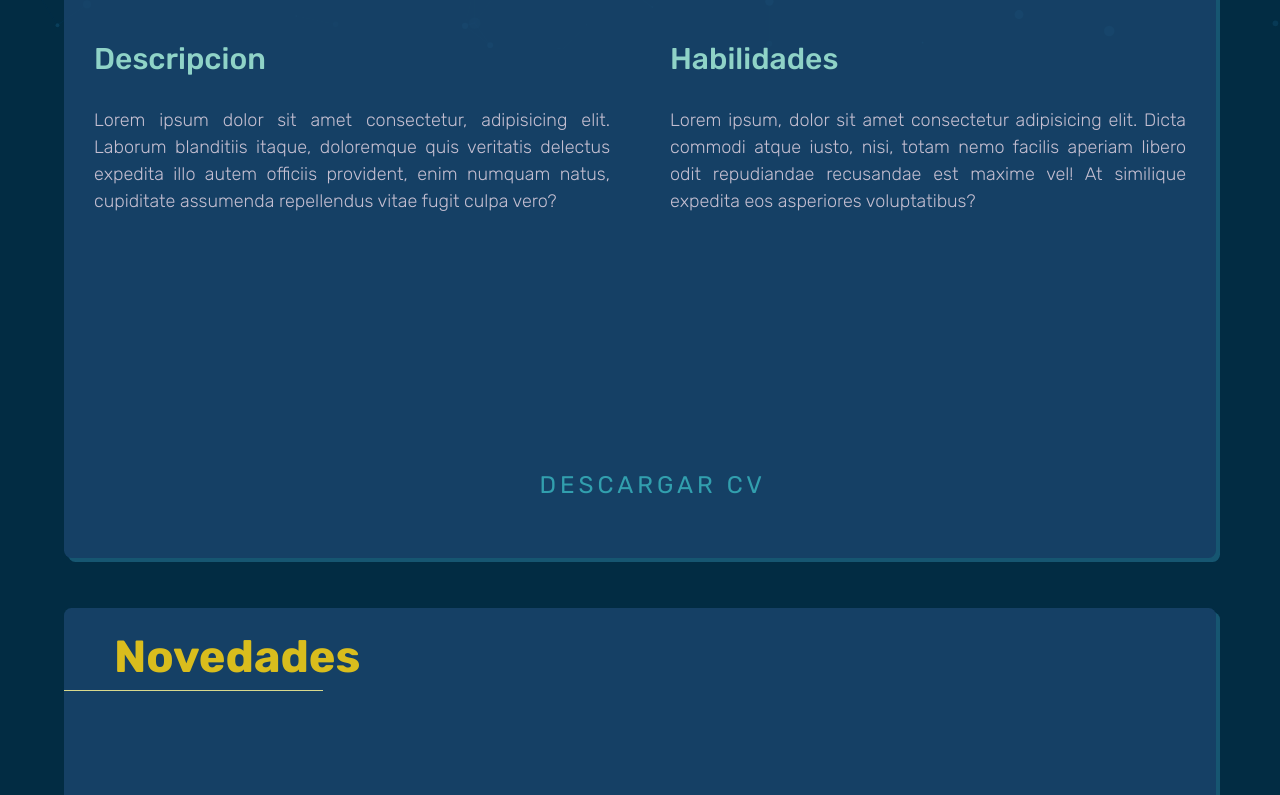
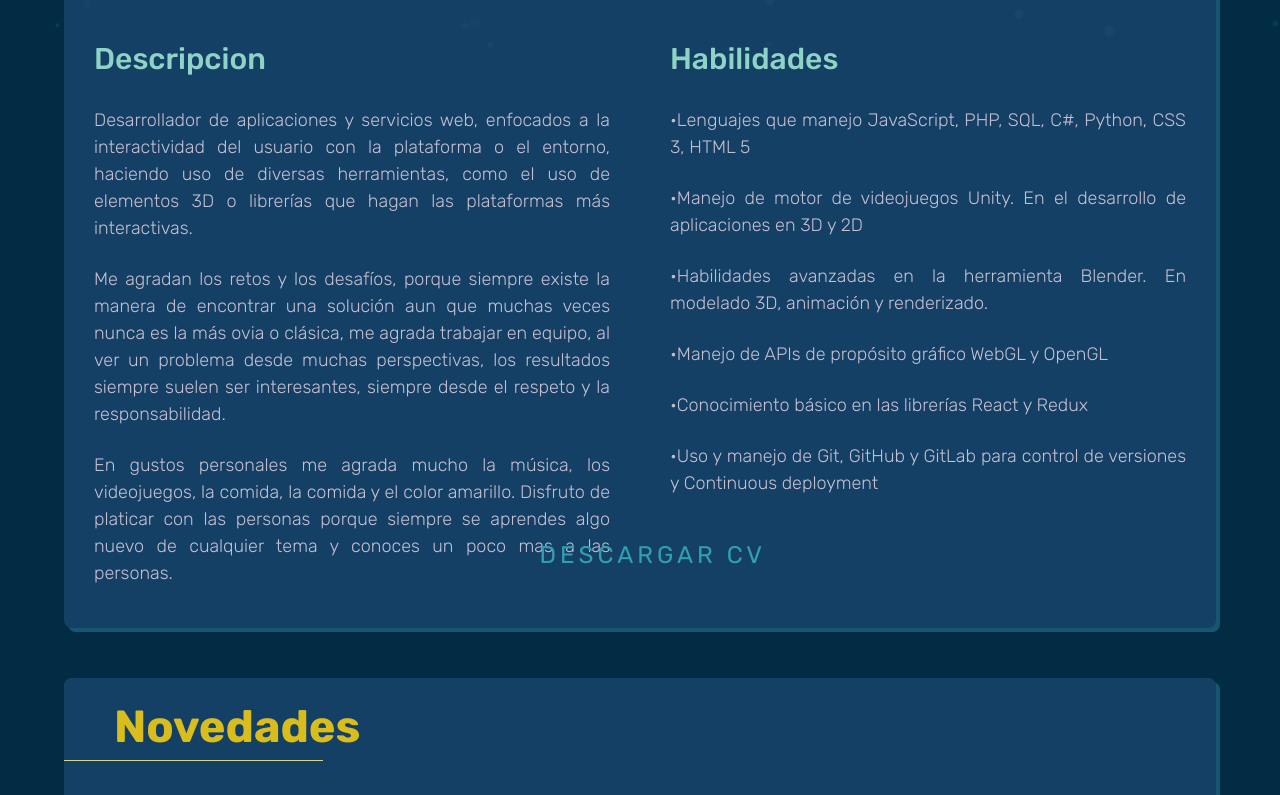
Before and after one commit to UlisesLA/PortafolioWeb, a plain HTML site: page index.html in a window 1280 px wide. Shown: the part 751-1546 px from the top of the page. Drawn offline with nearby package versions, Linux system fonts and the light colour scheme.

Commit message:
Descripcion personal

```diff
--- a/Css/styles.css
+++ b/Css/styles.css
@@ -183,6 +183,7 @@ body {
    justify-content: center;
 
    margin: 3rem;
+   margin-top:10rem;
 }
 
 /*Boton Css*/
--- a/index.html
+++ b/index.html
@@ -48,12 +48,27 @@
             <!--Descripcion-->
             <div class="IB-descripcion">
                <h3>Descripcion</h3>
-               <p>Lorem ipsum dolor sit amet consectetur, adipisicing elit. Laborum blanditiis itaque, doloremque quis veritatis delectus expedita illo autem officiis provident, enim numquam natus, cupiditate assumenda repellendus vitae fugit culpa vero?</p>
+               <p>Desarrollador de aplicaciones y servicios web, enfocados a la interactividad del usuario con la plataforma o el entorno, haciendo uso de diversas herramientas, como el uso de elementos 3D o librerías que hagan las plataformas más interactivas.</p>
+               <br>
+               <p>Me agradan los retos y los desafíos, porque siempre existe la manera de encontrar una solución aun que muchas veces nunca es la más ovia o clásica, me agrada trabajar en equipo, al ver un problema desde muchas perspectivas, los resultados siempre suelen ser interesantes, siempre desde el respeto y la responsabilidad. </p>
+               <br>
+               <p>En gustos personales me agrada mucho la música, los videojuegos, la comida, la comida y el color amarillo. Disfruto de platicar con las personas porque siempre se aprendes algo nuevo de cualquier tema y conoces un poco mas a las personas. </p>
             </div>
             <!--Habilidades-->
             <div class="IB-descripcion">
                <h3>Habilidades</h3>
-               <p>Lorem ipsum, dolor sit amet consectetur adipisicing elit. Dicta commodi atque iusto, nisi, totam nemo facilis aperiam libero odit repudiandae recusandae est maxime vel! At similique expedita eos asperiores voluptatibus?</p>
+               <p>•Lenguajes que manejo JavaScript, PHP, SQL, C#, Python, CSS 3, HTML 5</p>
+               <br>
+               <p>•Manejo de motor de videojuegos Unity. En el desarrollo de aplicaciones en 3D y 2D </p>
+               <br>
+               <p>•Habilidades avanzadas en la herramienta Blender. En modelado 3D, animación y renderizado.</p>
+               <br>
+               <p>•Manejo de APIs de propósito gráfico WebGL y OpenGL</p>
+               <br>
+               <p>•Conocimiento básico en las librerías React y Redux</p>
+               <br>
+               <p>•Uso y manejo de Git, GitHub y GitLab para control de versiones y Continuous deployment</p>
+               <br>
             </div>
          </div>
          <!--Descargar CV-->
```
